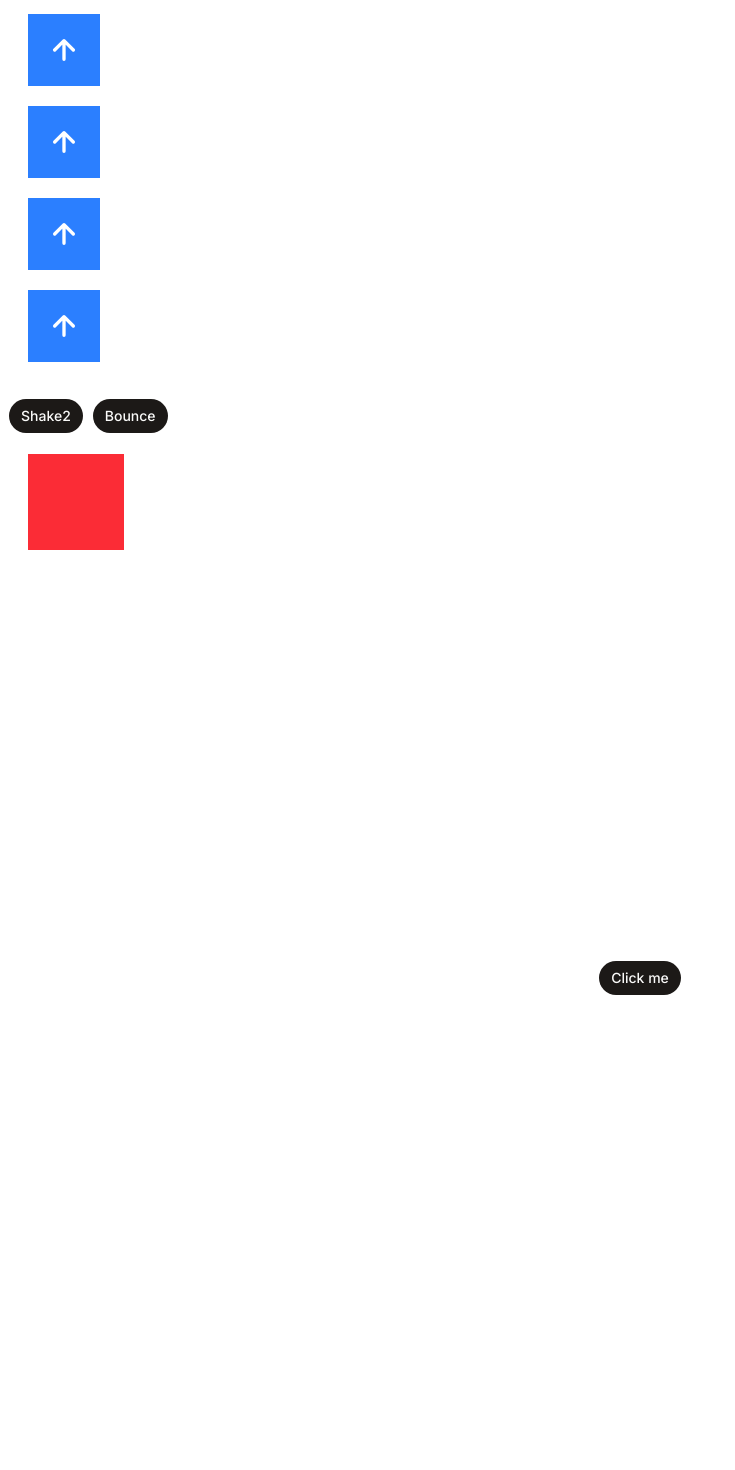
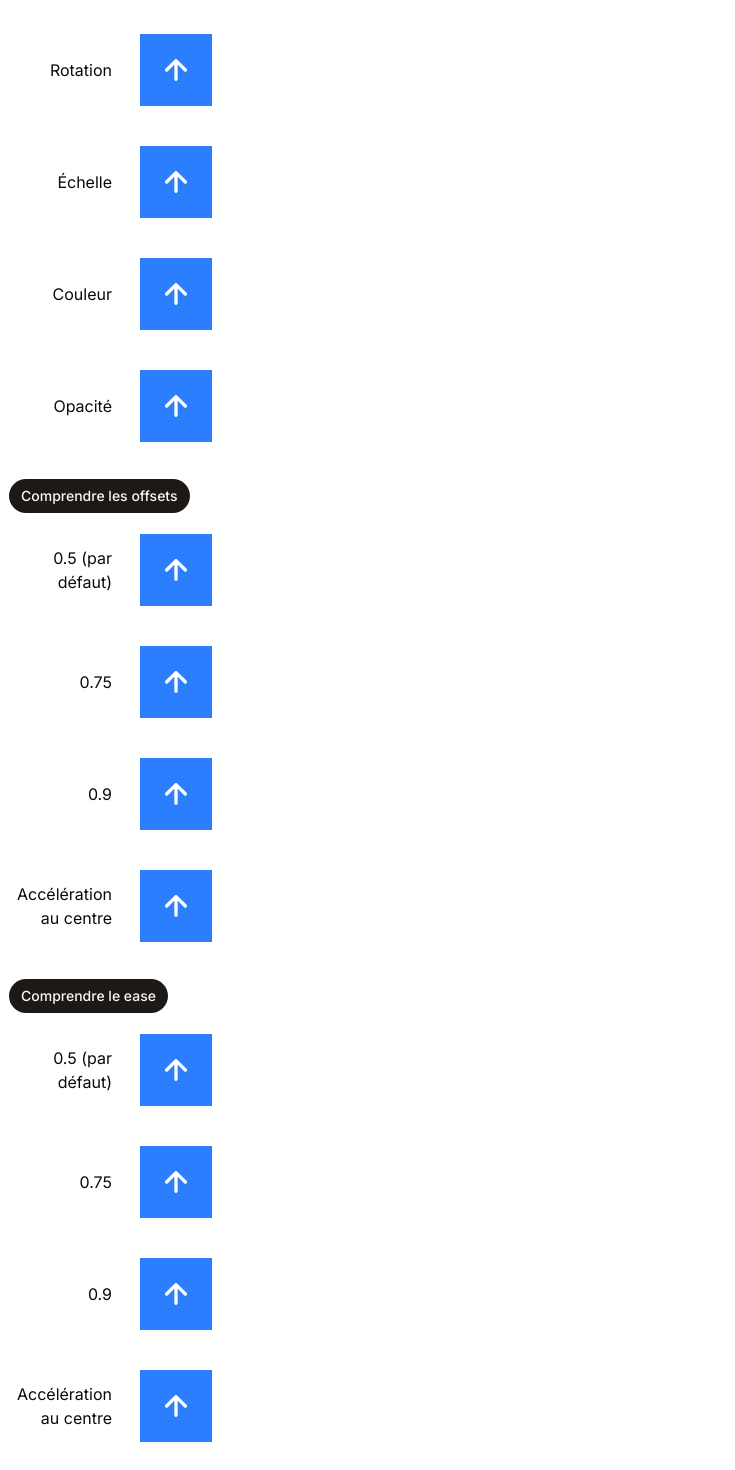
Before and after one commit to CEM-420-5W5/animations-info, a Next.js app: page / in a window 1280 px wide. Shown: the part 198-1668 px from the top of the page, without its empty margins (0-735 px from the left). Before the commit the page ends 1576 px from the top, so only its background shows below. Built offline with nearby package versions, Linux system fonts and the light colour scheme.

Commit message:
Ajout de nombreux exemples de JS animation

```diff
--- a/app/page.tsx
+++ b/app/page.tsx
@@ -13,7 +13,6 @@ export default function Home() {
     await animerScale();
     await animerColor();
     await animerOpacity();
-
   };
 
   const animer = async (elementId:string, keyframes: Keyframe[]) => {
@@ -71,8 +70,100 @@ export default function Home() {
     await animer(`opacity`, opacityKeyframes);
   };
 
-  const bounceMe = () => {
-    // Bounce animation logic
+  const animerAvecOffsets = async () => {
+    await animerOffset1();
+    await animerOffset2();
+    await animerOffset3();
+    await animerOffset4();
+  };
+
+  const animerOffset1 = async () => {
+    const translationKeyframes: Keyframe[] = [
+      { transform: 'translateX(0%)'},
+      { transform: 'translateX(100%)', offset: 0.5 },
+      { transform: 'translateX(0%)'}
+    ];
+
+    await animer(`offset1`, translationKeyframes);
+  };
+
+  const animerOffset2 = async () => {
+    const translationKeyframes: Keyframe[] = [
+      { transform: 'translateX(0%)', offset: 0 },
+      { transform: 'translateX(100%)', offset: 0.75 },
+      { transform: 'translateX(0%)', offset: 1 }
+    ];
+
+    await animer(`offset2`, translationKeyframes);
+  };
+
+  const animerOffset3 = async () => {
+    const translationKeyframes: Keyframe[] = [
+      { transform: 'translateX(0%)', offset: 0 },
+      { transform: 'translateX(100%)', offset: 0.9 },
+      { transform: 'translateX(0%)', offset: 1 }
+    ];
+
+    await animer(`offset3`, translationKeyframes);
+  };
+
+  const animerOffset4 = async () => {
+    const translationKeyframes: Keyframe[] = [
+      { transform: 'translateX(0%)', offset: 0 },
+      { transform: 'translateX(50%)', offset: 0.4 },
+      { transform: 'translateX(100%)', offset: 0.5 },
+      { transform: 'translateX(50%)', offset: 0.6 },
+      { transform: 'translateX(0%)', offset: 1 }
+    ];
+
+    await animer(`offset4`, translationKeyframes);
+  };
+
+  const animerAvecEase = async () => {
+    animerEase1();
+    animerEase2();
+    animerEase3();
+    animerEase4();
+  };
+
+  const animerEase1 = async () => {
+    const translationKeyframes: Keyframe[] = [
+      { transform: 'translateX(0%)'},
+      { transform: 'translateX(100%)' },
+      { transform: 'translateX(0%)'}
+    ];
+
+    await animer(`ease1`, translationKeyframes);
+  };
+
+  const animerEase2 = async () => {
+    const translationKeyframes: Keyframe[] = [
+      { transform: 'translateX(0%)', easing: 'ease-in-out' },
+      { transform: 'translateX(100%)', easing: 'ease-in-out' },
+      { transform: 'translateX(0%)', easing: 'ease-in-out' }
+    ];
+
+    await animer(`ease2`, translationKeyframes);
+  };
+
+  const animerEase3 = async () => {
+    const translationKeyframes: Keyframe[] = [
+      { transform: 'translateX(0%)', easing: 'ease-out' },
+      { transform: 'translateX(100%)', easing: 'ease-in-out' },
+      { transform: 'translateX(0%)', easing: 'ease-in' }
+    ];
+
+    await animer(`ease3`, translationKeyframes);
+  };
+
+  const animerEase4 = async () => {
+    const translationKeyframes: Keyframe[] = [
+      { transform: 'translateX(0%)' },
+      { transform: 'translateX(100%)', easing: "steps(3, jump-none)" },
+      { transform: 'translateX(0%)' }
+    ];
+
+    await animer(`ease4`, translationKeyframes);
   };
 
   return (
@@ -80,21 +171,67 @@ export default function Home() {
       <div className="p-2">
         <h1 className="mb-8">Animations</h1>
         <Button className="mr-2" onClick={toutAnimer}>Tout Animer</Button>
-        <Button onClick={bounceMe}>Bounce</Button>
-        <CarreAvecFleche id="translate" />
-        <CarreAvecFleche id="rotate" />
-        <CarreAvecFleche id="scale" />
-        <CarreAvecFleche id="color" />
-        <CarreAvecFleche id="opacity" />
+        <div className="flex items-center">
+          <span className="w-28 text-right pr-2">Translation</span>
+          <CarreAvecFleche id="translate" />
+        </div>
+        <div className="flex items-center">
+          <span className="w-28 text-right pr-2">Rotation</span>
+          <CarreAvecFleche id="rotate" />
+        </div>
+        <div className="flex items-center">
+          <span className="w-28 text-right pr-2">Échelle</span>
+          <CarreAvecFleche id="scale" />
+        </div>
+        <div className="flex items-center">
+          <span className="w-28 text-right pr-2">Couleur</span>
+          <CarreAvecFleche id="color" />
+        </div>
+        <div className="flex items-center">
+          <span className="w-28 text-right pr-2">Opacité</span>
+          <CarreAvecFleche id="opacity" />
+        </div>
       </div>
       <div className="p-2">
-        <Button className="mr-2">Shake2</Button>
-        <Button >Bounce</Button>
-        <div className="h-24 w-24 bg-red-500 m-5"></div>
+        <Button className="mr-2" onClick={animerAvecOffsets}>Comprendre les offsets</Button>
+        <div className="flex items-center">
+          <span className="w-28 text-right pr-2">0.5 (par défaut)</span>
+          <CarreAvecFleche id="offset1" />
+        </div>
+        <div className="flex items-center">
+          <span className="w-28 text-right pr-2">0.75</span>
+          <CarreAvecFleche id="offset2" />
+        </div>
+        <div className="flex items-center">
+          <span className="w-28 text-right pr-2">0.9</span>
+          <CarreAvecFleche id="offset3" />
+        </div>
+        <div className="flex items-center">
+          <span className="w-28 text-right pr-2">Accélération au centre</span>
+          <CarreAvecFleche id="offset4" />
+        </div>
       </div>
-      <div className="flex min-h-svh items-center justify-center">
-        <Button>Click me</Button>
+
+      <div className="p-2">
+        <Button className="mr-2" onClick={animerAvecEase}>Comprendre le ease</Button>
+        <div className="flex items-center">
+          <span className="w-28 text-right pr-2">0.5 (par défaut)</span>
+          <CarreAvecFleche id="ease1" />
+        </div>
+        <div className="flex items-center">
+          <span className="w-28 text-right pr-2">0.75</span>
+          <CarreAvecFleche id="ease2" />
+        </div>
+        <div className="flex items-center">
+          <span className="w-28 text-right pr-2">0.9</span>
+          <CarreAvecFleche id="ease3" />
+        </div>
+        <div className="flex items-center">
+          <span className="w-28 text-right pr-2">Accélération au centre</span>
+          <CarreAvecFleche id="ease4" />
+        </div>
       </div>
+
     </div>
   );
 }
```
